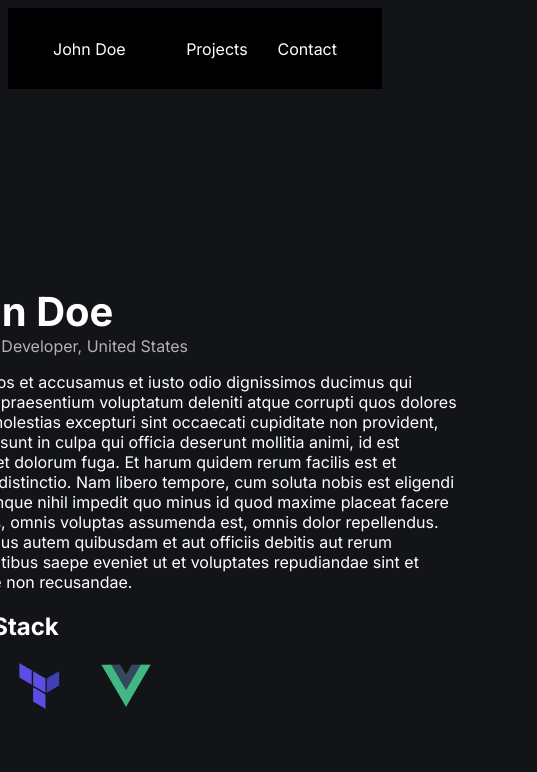
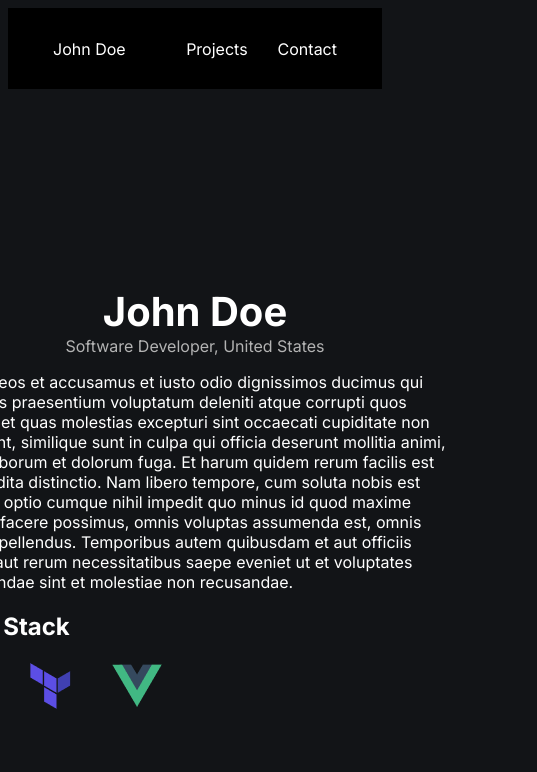
Before and after one commit to BizzNEST/collaboration-repository-c, a website: page index.html in a window 390 px wide. Shown: the top 772 px of the page, 537 px wide, since content can reach past the window. Drawn offline with Linux system fonts and the light colour scheme.

Commit message:
feat(styles)
Center everything at 1100px

```diff
--- a/_classes.scss
+++ b/_classes.scss
@@ -15,7 +15,10 @@
 }
 
 .flex-wrap {
-  flex-wrap: wrap;
+  // wraps only if necessary (and all at once)
+  @media screen and (max-width: 1100px) {
+    flex-wrap: wrap;
+  }
 }
 
 .shrink-0 {
@@ -44,6 +47,13 @@
 
 .mb-0 {
   margin-bottom: 0px;
+}
+
+.subtitle {
+  @media screen and (max-width: 1100px) {
+    text-align: center;
+
+  }
 }
 
 .proj-img {
--- a/_tags.scss
+++ b/_tags.scss
@@ -52,6 +52,10 @@ h1 {
   font-size: 40px;
   font-family: "Inter", Arial, Helvetica, sans-serif;
   font-weight: 700;
+  @media screen and (max-width: 1100px) {
+    text-align: center;
+  }
+
 }
 
 h2 {
--- a/index.html
+++ b/index.html
@@ -22,7 +22,7 @@
         <div id="about-me" class="flex flex-wrap gap-4">
             <div style="max-width: 532px;">
                 <h1 class="mb-0">John Doe</h1>
-                <p class="color-gray mt-0">Software Developer, United States</p>
+                <p class="subtitle color-gray mt-0">Software Developer, United States</p>
                 <p>At vero eos et accusamus et iusto odio dignissimos ducimus qui blanditiis
                     praesentium
                     voluptatum deleniti
@@ -71,14 +71,13 @@
                     <div class="imgBanner"><p class="bannerText"><a href="https://my-bizznest-app.netlify.app" target="_blank"
                         class="titleBanner">Project Happy Feet</a><br>
                     Lorem ipsum dolor sit amet, consectetur <br> adipiscing elit, sed do eiusmod tempor.</p></div>
-
                 </div>
             </div>
         </div>
         <!--Contact-->
         <div class="contact-container" id="contact">
             <h1>Get In Touch</h1>
-            <div class="contact-body">
+            <div class="contact-body flex-wrap">
                     <form class="contact-form">
                         <input type="text" id="fname" name="fname" placeholder="Full Name">
                         <input type="text" id="email" name="email" placeholder="Email Address">
```
Also changed, not shown: style.css, 1 other file.
